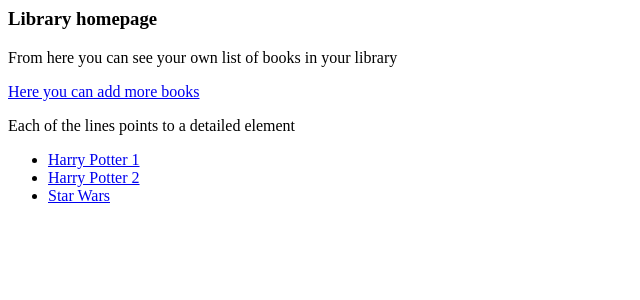
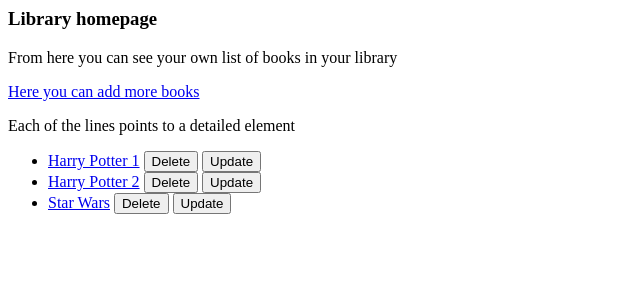
Before and after one commit to akbence/libraryRegistry, a Django app: page /library/ in a window 1280 px wide. Shown: the top 300 px of the page, without its empty margins (0-640 px from the left). Run offline with Django 3.2, Linux system fonts and the light colour scheme; data comes from the database, SQL or seed files in the repository; some libraries are stand-ins or nearby versions.

Commit message:
update and physical delete added

```diff
--- a/libraryManager/templates/libraryManager/index.html
+++ b/libraryManager/templates/libraryManager/index.html
@@ -14,6 +14,16 @@
         {% for book in all_books %}
         <li class="nav-item">
             <a class="nav-link" href="{% url 'libraryManager:detail' book.id%}"> {{ book.title }}</a>
+            <form action="{% url 'libraryManager:delete' book.id%}" method="post" style="display: inline;">
+                {% csrf_token %}
+                <input type="hidden" name="book_id" value="{{ book.id }}"/>
+                <button type="submit" class="btn btn-default btn-lg">Delete</button>
+            </form>
+            <form action="{% url 'libraryManager:update-form' book.id%}" method="get" style="display: inline;">
+                {% csrf_token %}
+                <input type="hidden" name="book_id" value="{{ book.id }}"/>
+                <button type="submit" class="btn btn-default btn-lg">Update</button>
+            </form>
         </li>
         {%endfor%}
         {% else %}
--- a/libraryManager/urls.py
+++ b/libraryManager/urls.py
@@ -8,4 +8,6 @@ urlpatterns = [
     path('book/<pk>', views.DetailView.as_view(), name='detail'),
     path('book/<int:book_id>/flag', views.flag, name='readflag'),
     path('add', views.BookCreate.as_view(), name='add-form'),
+    path('update/<pk>', views.BookUpdate.as_view(), name='update-form'),
+    path('delete/<pk>', views.BookDelete.as_view(), name='delete'),
 ]
--- a/libraryManager/views.py
+++ b/libraryManager/views.py
@@ -1,4 +1,5 @@
 from django.shortcuts import render, get_object_or_404
+from django.urls import reverse_lazy
 from django.views import generic
 
 from libraryManager.models import Book
@@ -32,3 +33,13 @@ def flag(request, book_id):
 class BookCreate(generic.CreateView):
     model = Book
     fields = ['title', 'author', 'category', 'page', 'already_read', 'date_of_read']
+
+
+class BookUpdate(generic.UpdateView):
+    model = Book
+    fields = ['title', 'author', 'category', 'page', 'already_read', 'date_of_read']
+
+
+class BookDelete(generic.DeleteView):
+    model = Book
+    success_url = reverse_lazy('libraryManager:index')
```
